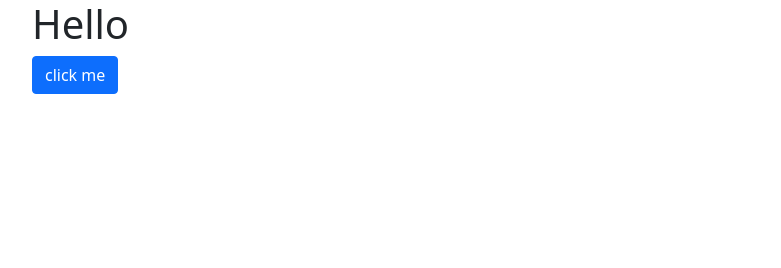
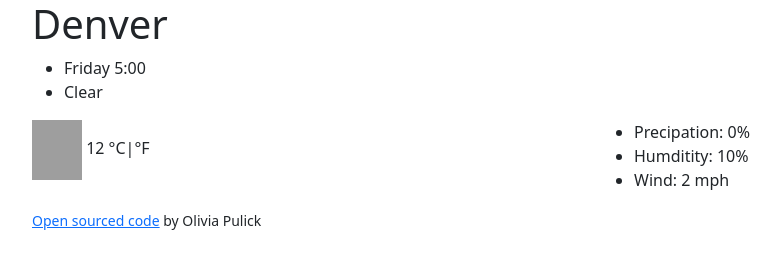
Before and after one commit to orpulick/My_weather_app, a plain HTML site: page index.html in a window 1280 px wide. Shown: the whole page, without its empty margins (50-831 px from the left). Drawn offline with nearby package versions, Linux system fonts and the light colour scheme; grey boxes are pictures that could not be loaded.

Commit message:
Added HTML

```diff
--- a/index.html
+++ b/index.html
@@ -15,8 +15,38 @@
   </head>
   <body>
     <div class="container">
-      <h1>Hello</h1>
-      <a href="" class="btn btn-primary">click me</a>
+      <div class="weather-app">
+        <h1>Denver</h1>
+        <ul>
+          <li>Friday 5:00</li>
+          <li>Clear</li>
+        </ul>
+        <div class="row">
+          <div class="col">
+            <img
+              src="https://upload.wikimedia.org/wikipedia/commons/0/08/Weather_icon_-_sunny.svg"
+              alt="sunny"
+              width="50"
+              height="60"
+            />
+            12 °C|°F
+          </div>
+
+          <div class="col">
+            <ul>
+              <li>Precipation: 0%</li>
+              <li>Humditity: 10%</li>
+              <li>Wind: 2 mph</li>
+            </ul>
+          </div>
+        </div>
+      </div>
+      <small
+        ><a href="https://github.com/orpulick/My_weather_app" target="_blank"
+          >Open sourced code</a
+        >
+        by Olivia Pulick</small
+      >
     </div>
     <script src="src/index.js"></script>
   </body>
```
